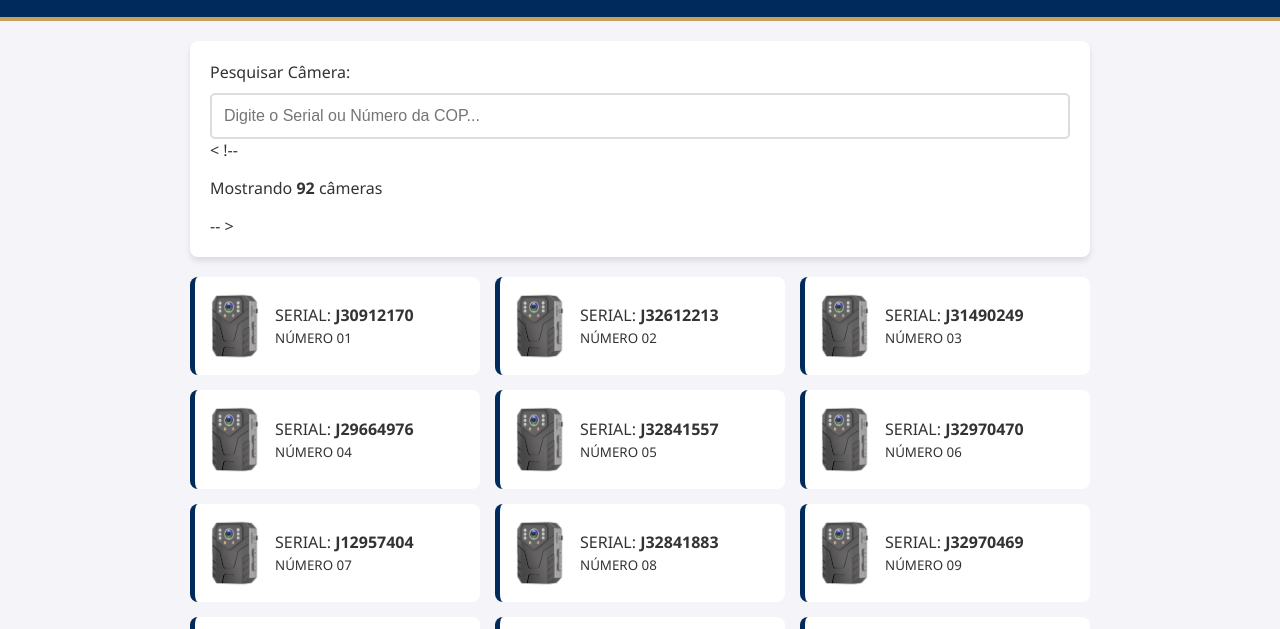
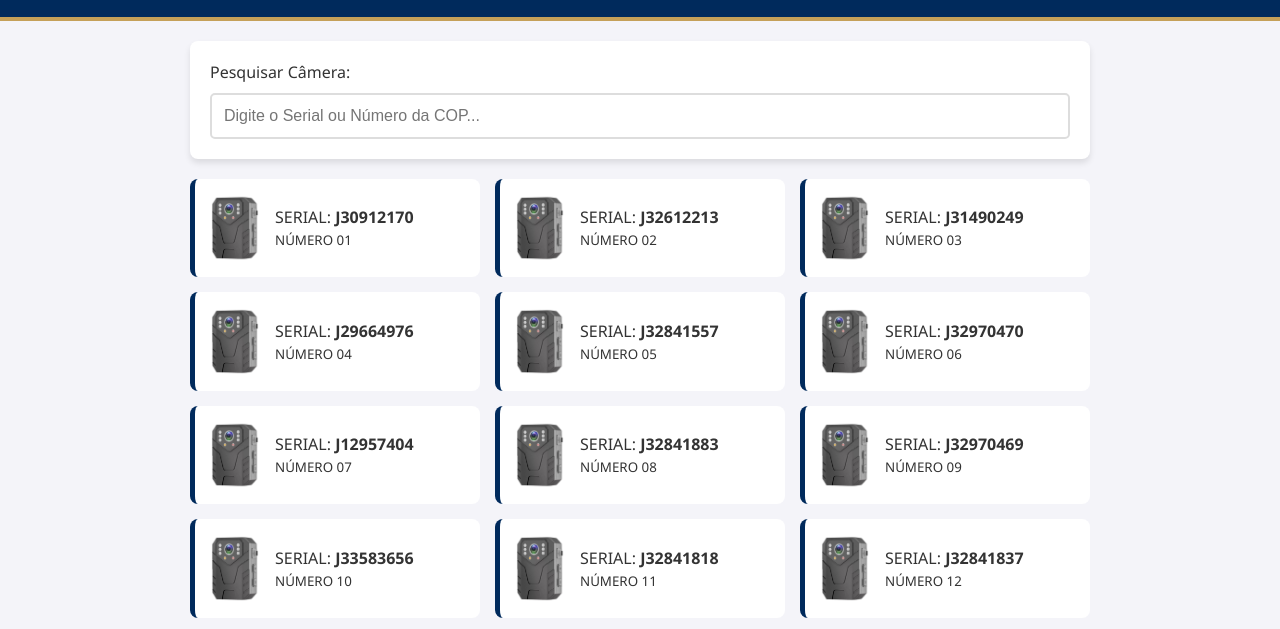
Before and after one commit to Vip-Shield/busca-cop, a plain HTML site: page index.html in a window 1280 px wide. Shown: the part 147-776 px from the top of the page. Drawn offline with Linux system fonts and the light colour scheme.

Commit message:
Update index.html

```diff
--- a/index.html
+++ b/index.html
@@ -19,7 +19,7 @@
         <div class="search-box">
             <label for="search-input">Pesquisar Câmera:</label>
             <input type="text" id="search-input" placeholder="Digite o Serial ou Número da COP...">
-         < !--   <p id="counter">Mostrando <strong>92</strong> câmeras</p> -- >
+
         </div>
 
         <p id="no-results" class="hidden">Nenhuma câmera encontrada com esse critério.</p>
```
